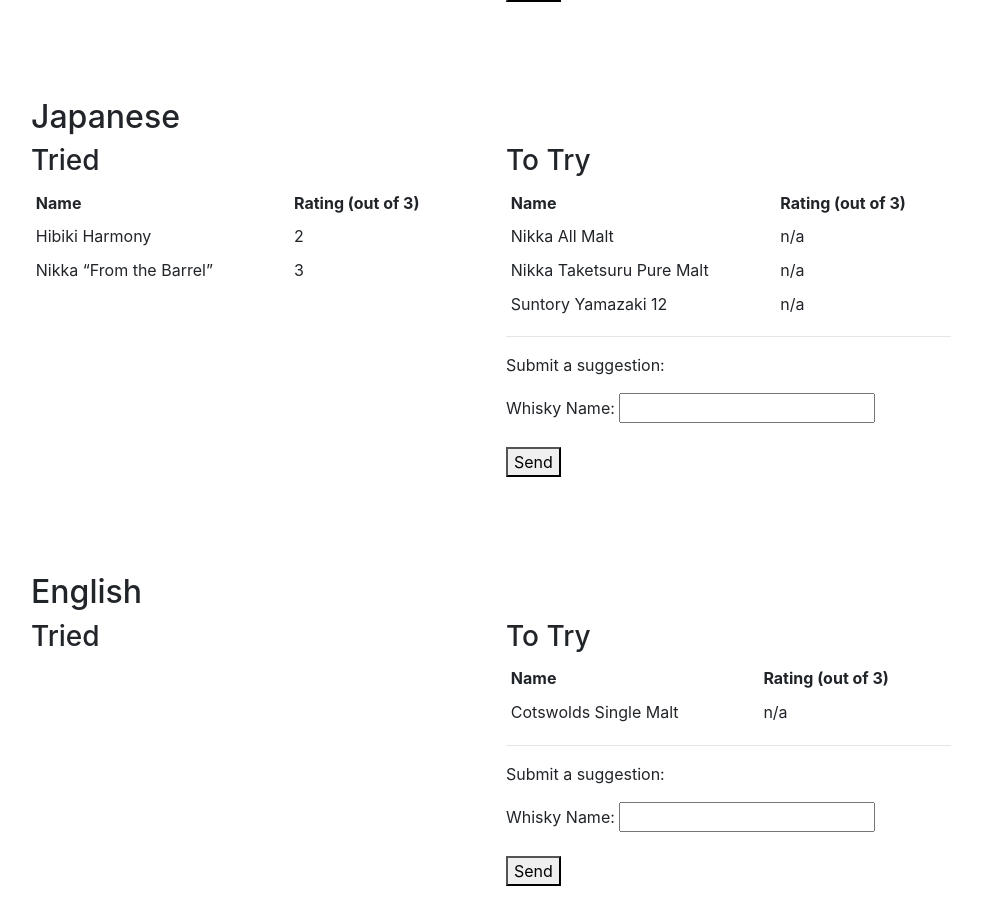
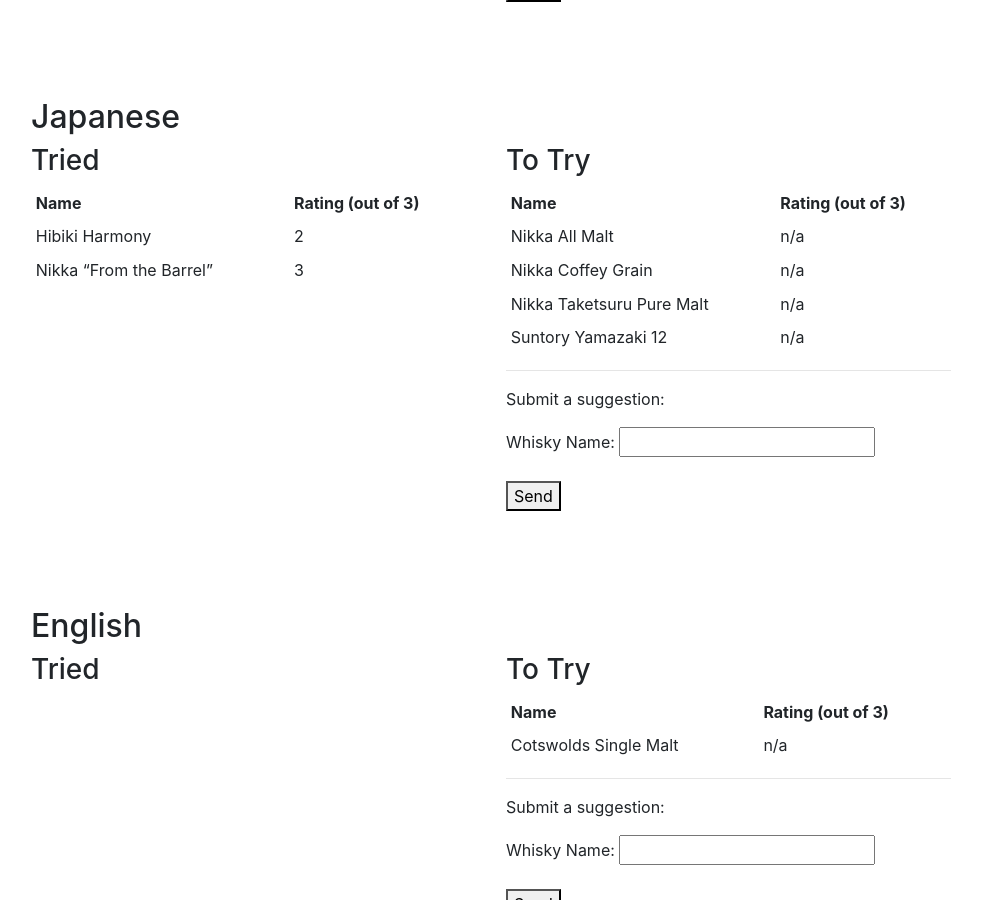
Before and after one commit to grega/whisky, a Jekyll site: the page built from index.html, in a window 1280 px wide and 900 px high, scrolled down 2169 px. Shown: the whole window, without its empty margins (54-1036 px from the left). Built offline with Jekyll 4.4.1, drawn with Linux system fonts in a browser that asks for light colours.

Commit message:
Added Nikka Coffey Grain

```diff
--- a/_data/japanese/to_try.yml
+++ b/_data/japanese/to_try.yml
@@ -1,3 +1,4 @@
 - name: Nikka Taketsuru Pure Malt
 - name: Nikka All Malt
 - name: Suntory Yamazaki 12
+- name: Nikka Coffey Grain
```
